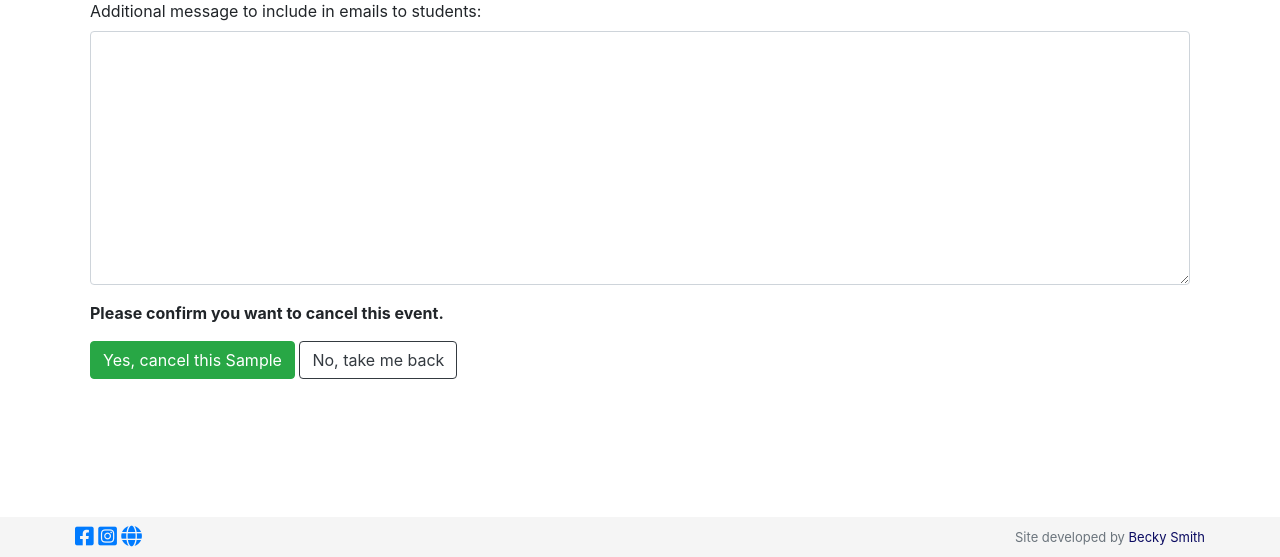
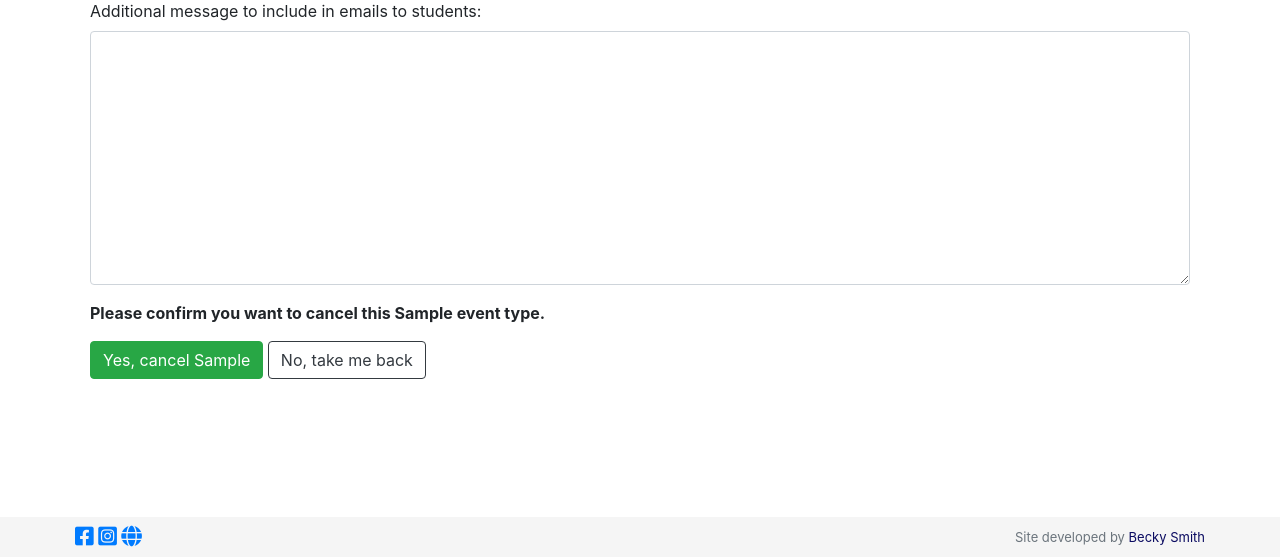
Before and after one commit to rebkwok/freedom_of_flight, a Django app: template templates/studioadmin/cancel_event.html in a window 1280 px wide. Shown: the part 243-800 px from the top of the page. Run offline with Django 3.2, Linux system fonts and the light colour scheme; the template is opened without the code that fills it: most values are stand-ins (such as "Sample title", 1, 10 or a date in 2020); parts of the project's set-up code (start-up, migrations or seed data) failed here and were passed over; some libraries are stand-ins or nearby versions.

Commit message:
Event type label

```diff
--- a/templates/booking/event.html
+++ b/templates/booking/event.html
@@ -17,13 +17,15 @@
     {% if booking %}
         <div class="card bg-success text-white">
             <div class="card-body">
-                <p class="card-text">{% if booking.user == request.user %}You have{% else %}{{ booking.user.first_name }} {{ booking.user.last_name }} has{% endif %} booked for this event</p>
+                <p class="card-text">{% if booking.user == request.user %}You have{% else %}{{ booking.user.first_name }} {{ booking.user.last_name }} has{% endif %} booked for this
+                    {{ event.event_type.label }}</p>
             </div>
         </div>
     {% elif view_as_user|on_waiting_list:event %}
         <div class="card bg-warning">
             <div class="card-body">
-                <p class="card-text">{% if view_as_user == request.user %}You are{% else %}{{ view_as_user.first_name }} {{ view_as_user.last_name }} is{% endif %} on the waiting list for this event</p>
+                <p class="card-text">{% if view_as_user == request.user %}You are{% else %}{{ view_as_user.first_name }} {{ view_as_user.last_name }} is{% endif %} on the waiting list for this
+                    {{ event.event_type.label }}</p>
             </div>
         </div>
     {% endif %}
--- a/templates/studioadmin/cancel_event.html
+++ b/templates/studioadmin/cancel_event.html
@@ -26,7 +26,7 @@
             {% endfor %}
         </ul>
     {% else %}
-        <p>There are no open bookings for this event.</p>
+        <p>There are no open bookings for this {{ event.event_type.label }}.</p>
     {% endif %}
 
     <form action="" method="post">{% csrf_token %}
@@ -35,8 +35,8 @@
         <textarea class="form-control" id="additional_message" rows="10" name="additional_message"/></textarea>
         </div>
         <div class="form-group">
-        <p><strong>Please confirm you want to cancel this event.</strong></p>
-        <input class="btn btn-success" type="submit" name="confirm" value="Yes, cancel this {{ event_type }}" />
+        <p><strong>Please confirm you want to cancel this {{ event.event_type.label }}.</strong></p>
+        <input class="btn btn-success" type="submit" name="confirm" value="Yes, cancel {{ event_type }}" />
         <input class="btn btn-outline-dark" type="submit" name="cancel" value="No, take me back" />
         </div>
     </form>
```
Also changed, not shown: booking/models.py (+10 -0 lines), booking/migrations/0016_auto_20200715_1313.py (added).
